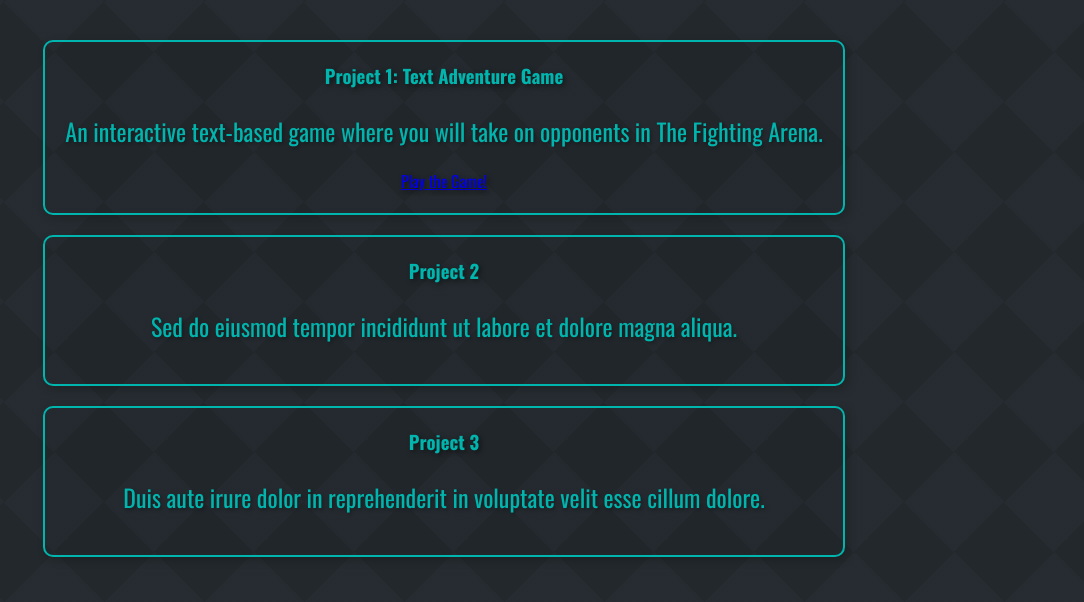
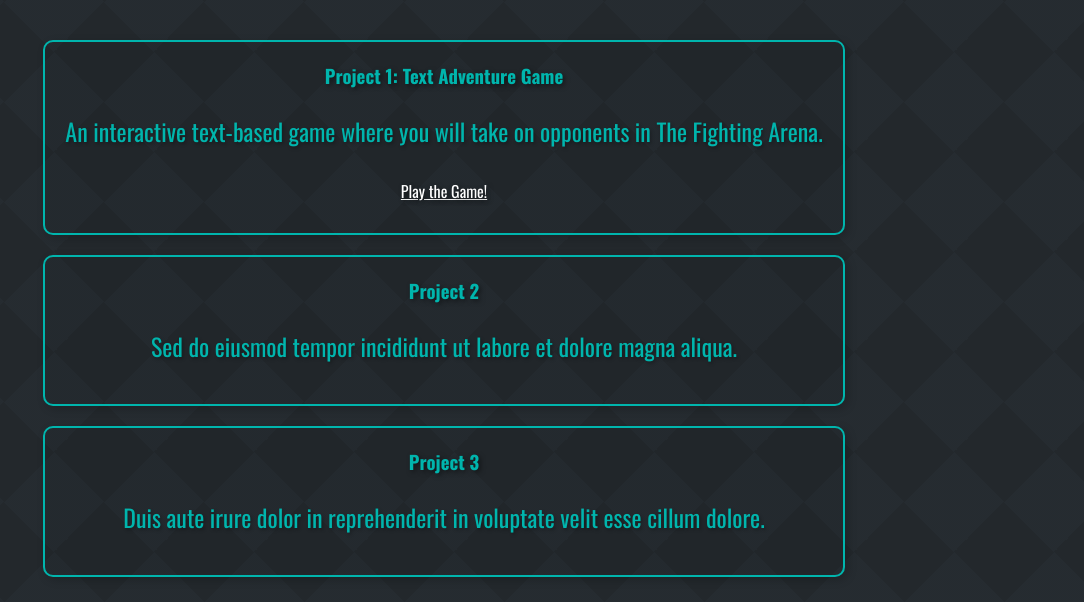
Before and after one commit to codecaptaincode/portfolio-website, a website: page projects.html in a window 1280 px wide. Shown: the part 198-800 px from the top of the page, without its empty margins (196-1280 px from the left). Drawn offline with nearby package versions, Linux system fonts and the light colour scheme.

Commit message:
twelfth commit

```diff
--- a/projects.html
+++ b/projects.html
@@ -25,7 +25,7 @@
             <div class="project-box">
                 <h3>Project 1: Text Adventure Game</h3>
                 <p>An interactive text-based game where you will take on opponents in The Fighting Arena.</p>
-                <a href="game.html" target="_blank" class="btn">Play the Game!</a>
+                <a href="game.html" target="_blank" class="btn play-game-btn">Play the Game!</a>
             </div>
             <div class="project-box">
                 <h3>Project 2</h3>
--- a/styles.css
+++ b/styles.css
@@ -280,3 +280,14 @@ footer {
     font-size: 12px;
     color: #00B5AD;
 }
+
+.play-game-btn {
+    color: #FFFFFF;
+    padding: 10px 20px;
+    border-radius: 5px;
+    display: inline-block;
+}
+
+.play-game-btn:hover {
+    background-color: #00E0C6;
+}
```
